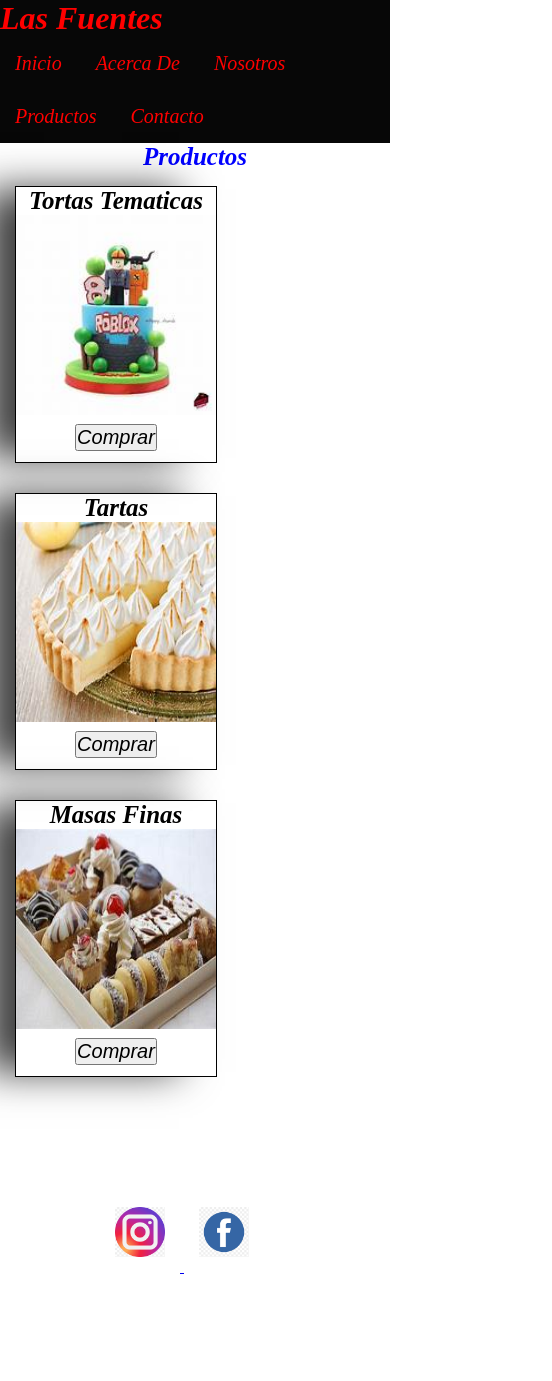
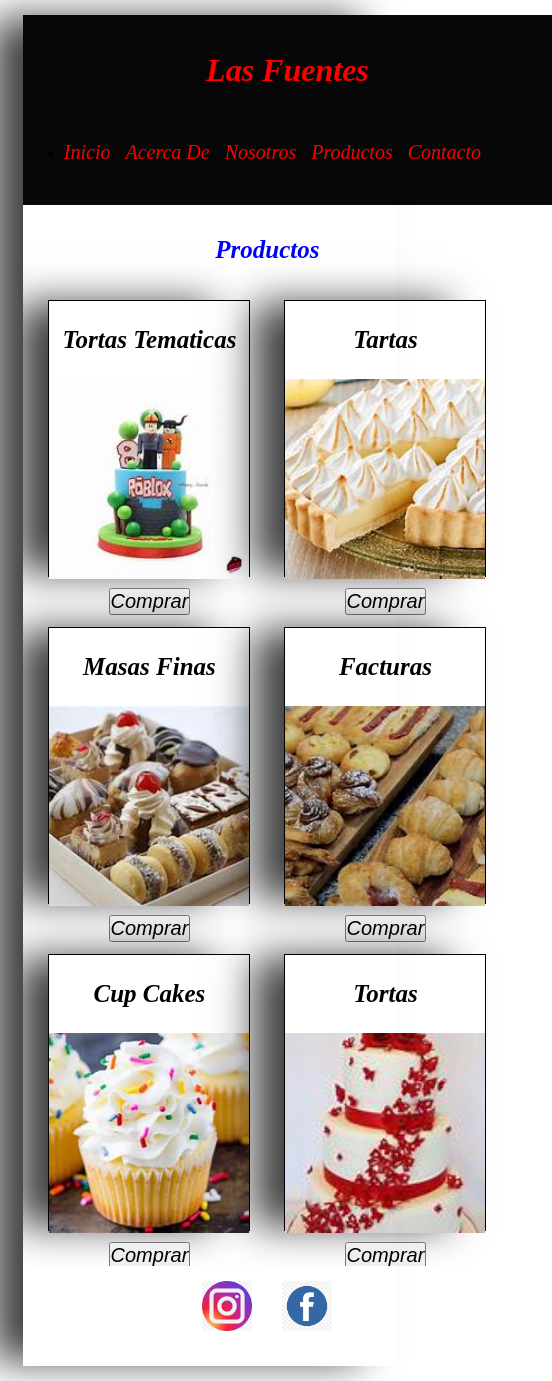
Before and after one commit to MaruFuentes/Front1, a website: page index.html in a window 390 px wide. Shown: the whole page, 552 px wide, since content can reach past the window. Drawn offline with Linux system fonts and the light colour scheme.

Commit message:
se agrega scss

```diff
--- a/css/style.css
+++ b/css/style.css
@@ -1,9 +1,26 @@
-*{
-    padding: 0;
-    margin: 0;
+
+.bodyDiv{
+    display: grid;
+    width: 100%;
+    height:auto;
+    grid-template-rows:80px auto 100px ;
+
+
+}
+@media screen and (max-width:652px) {
+    .bodyDiv{
+        grid-template-rows:200px auto 100px;
+    }
+
 }
 header {
     background-color: rgb(7, 7, 7);
+    display: flex;
+    width: 100%;
+    flex-direction: row;
+    justify-content:space-between;
+    padding: 20px;
+
 
 }
 
@@ -11,19 +28,39 @@ header {
 font-size: medium 20px;
 font-style: italic;
 color:red;
+padding: 5px 0px 0px 0px;
+
 }
 
-.barraNavegacion li {
-    display: inline-block;
+
+.barraNavegacion{
+    display: flex;
     padding: 15px;
+    margin-right: 30px;
     font-style: italic;
+    flex-direction: row;
+    justify-content: end;
+    justify-content: space-between;
+    gap: 15px;
+}
 
-
+@media screen and (max-width:652px){
+    header{
+        display: flex;
+        flex-direction: column;
+        align-items: center;
+        justify-content: center;
+        height: 150px;
+    }
 }
 header nav ul li a{
     color: red;
     font-size: 20px;
     text-decoration: none;
+}
+.main{
+    overflow-y: auto;
+    display: flex;
 }
 
 .productos{
@@ -38,11 +75,13 @@ div{
     height: 275px;
     text-align: center;
     display: inline-block;
-    border: 1px solid black;
     margin: 15px;
     box-shadow: -34px -1px 38px -4px rgba(0,0,0,0.75);
 -webkit-box-shadow: -34px -1px 38px -4px rgba(0,0,0,0.75);
 -moz-box-shadow: -34px -1px 38px -4px rgba(0,0,0,0.75);
+}
+div .card{
+    border: 1px solid black;
 }
 div h3{
     font-size: 25px;
@@ -53,6 +92,7 @@ div h3{
 div img{
     width: 200px;
     height: 200px;
+    object-fit: cover;
 
 }
 div button{
@@ -64,62 +104,76 @@ div button{
     text-align: center;
 }
 footer{
-    width: 250px;
-    height: 300;
-    margin: 100px;
+    width: 100%;
+    height: 80px;
+    display: flex;
+    justify-content: center;
 }
-footer img{
+ div footer  a img{
     width: 50px;
     height: 50px;
     padding: 15px;
+    display: flex;
+    flex-direction: row;
+    justify-content: center;
 
 }
 
 
-/*flexbox*/
-.flexx{
+/* flexbox*/
+/* .flexx{
     display: flex;
     flex-direction: row;
     flex-wrap: wrap;
     align-items: center;
     justify-content: space-around;
 
-}
+} */
 /*grid*/
-.grid{
+/* .grid{
     /*grid se aplica el el padre*/
-    border: 4px solid red;
+    /* border: 4px solid red;
     display: grid;
     grid-template-columns: 200px 200px 200px;
     grid-template-rows: 200px 200px  AUTO 200px;/*declara filas*/
-    grid-auto-rows: 200px;
+    /* grid-auto-rows: 200px;
     grid grid-template-areas:
     "header header header"
     "nav nav nav"
     "main main main aside"
     "footer footer footer"
-    ;
+    ; */
 
     /*fracciones*/
-     grid-template-columns: 1fr 1fr 1fr;/*indica la cantidad de columnas.3 en este cSO*/
-     grid-template-columns: repeat(3,1fr);/*es lo mismo de arriba*/
+     /* grid-template-columns: 1fr 1fr 1fr;/*indica la cantidad de columnas.3 en este cSO*/
+     /* grid-template-columns: repeat(3,1fr);/*es lo mismo de arriba*/
 
-     row-gap: 10px;
+     /* row-gap: 10px;
      column-gap: 10px;
 
+} */
 
+/* object-fit{
 
-}
+} */
+/*@media (max-width:960px){
+    //para que desaparezca
+    display: none;
+    //para ociultar
+    visibility:hidden;
+}*/
 
-/*MEDIA AQUERY--MOBILE FIRST*/
-@media screen and (min-width:360px) {
-    .clase{
-        grid-template-columns: ;
-        grid-template-rows: ;
-        grid-template-areas: ;
-        color: red;
+/*
+//para cuando giras el celu
+@media (orientation:landsscape){
+    .class{
+
     }
 }
-object-fit{
-
-}
+*/
+/*
+//pseudoclases
+.class:hover{}
+.clas:active{}
+//pseudoelemento
+etiqueta:: elegir eelmento
--- a/index.html
+++ b/index.html
@@ -4,10 +4,12 @@
     <meta charset="UTF-8">
     <meta name="viewport" content="width=device-width, initial-scale=1.0">
     <link rel="stylesheet" href="./css/style.css">
+    <!-- <link rel="stylesheet" href="./css/estilos.css"> -->
     <title>Las Fuentes</title>
 
 </head>
 <body>
+    <div class="bodyDiv">
         <header>
             <h1 class="firma">Las Fuentes</h1>
 
@@ -22,22 +24,37 @@
 
             </nav>
         </header>
-    <main>
+            <main class="main">
                 <section>
                     <h2 class="productos">Productos</h2>
-                <div>
+                        <div class="card">
                             <h3>Tortas Tematicas</h3>
                             <img src="./img/imagen_robloxTorta.jpeg" alt="Tortas" >
                             <button class="card_comprar">Comprar</button>
                          </div>
-            <div>
+                    <div class="card">
                         <h3>Tartas</h3>
                         <img src="./img/imagenLemonPie.jpeg" alt="Tartas">
                         <button>Comprar</button>
                     </div>
-            <div>
+                    <div class="card">
                         <h3>Masas Finas</h3>
                         <img src="./img/masasFinas.jpeg" alt="Masas">
+                        <button>Comprar</button>
+                    </div>
+                    <div class="card">
+                        <h3>Facturas</h3>
+                        <img src="./img/facturadegrasa.jpeg" alt="Facturas">
+                        <button>Comprar</button>
+                    </div>
+                    <div class="card">
+                        <h3>Cup Cakes</h3>
+                        <img src="./img/cupcakes.jpeg" alt="cupCakes">
+                        <button>Comprar</button>
+                    </div>
+                    <div class="card">
+                        <h3>Tortas</h3>
+                        <img src="img/tortaquince.jpeg" alt="Tortas">
                         <button>Comprar</button>
                     </div>
 
@@ -53,6 +70,8 @@
                 <img src="./img/fb.png" alt="Logo de Facebook">
              </a>
            </footer>
+    </div>
+
 
 </body>
 </html>
--- /dev/null
+++ b/scss/bases/_generales.scss
@@ -0,0 +1,4 @@
+*{
+    padding: 0;
+    margin: 0;
+}
--- /dev/null
+++ b/scss/bases/_variables.scss
@@ -0,0 +1 @@
+$color-principal: red;
--- /dev/null
+++ b/scss/components/_footer.scss
@@ -0,0 +1 @@
+@import "../bases/mediaquery";
--- /dev/null
+++ b/scss/components/_header.scss
@@ -0,0 +1 @@
+@import "../bases/variables"
--- /dev/null
+++ b/scss/components/_main.scss
@@ -0,0 +1 @@
+@import "../bases/variables";
--- /dev/null
+++ b/scss/estilos.scss
@@ -0,0 +1,6 @@
+@import "./bases/generales";
+@import "./bases/variables";
+@import "./components/header";
+@import "./components/main";
+@import "./components/footer";
+@import "./bases/mediaquery";
```
Also changed, not shown: package.json (added, +26 -0 lines), css/estilos.css (added), img/1681351277069.jpeg (added), img/cupcakes.jpeg (added), img/facebooknegro.jpeg (added), img/facturadegrasa.jpeg (added), img/insta.jpeg (added), img/tortacasamiento.jpeg (added), img/tortaquince.jpeg (added), scss/bases/_mediaquery.scss (added), 2 other files. Lines whose indentation alone changed are shown as unchanged.
